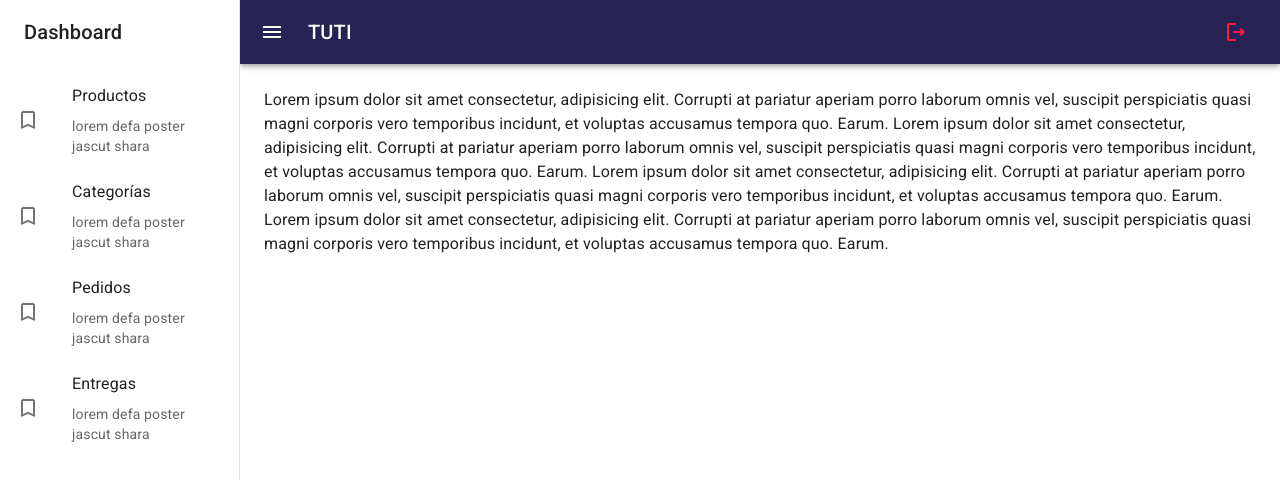
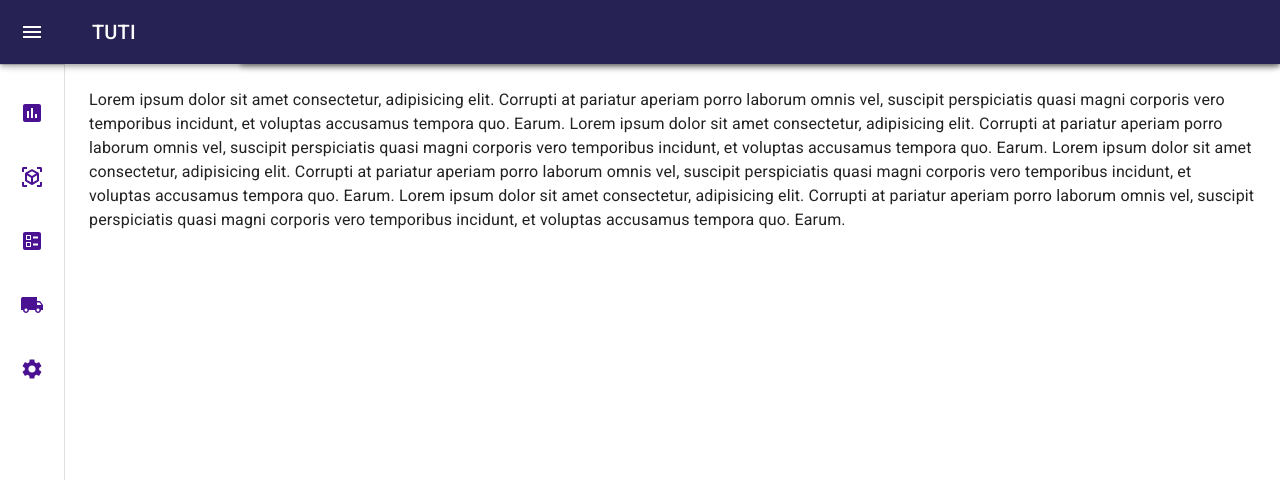
Before and after one commit to fabi4872/app-react, a React (Vite) app: page / in a window 1280 px wide. Shown: the top 480 px of the page. Built offline with nearby package versions, Linux system fonts and the light colour scheme.

Commit message:
Ultimos cambios en dashboard

```diff
--- a/src/app/components/Sidebar.jsx
+++ b/src/app/components/Sidebar.jsx
@@ -1,47 +1,197 @@
-import { TurnedInNot } from '@mui/icons-material';
-import { Box, Drawer, Grid, List, ListItem, ListItemButton, ListItemIcon, ListItemText, Toolbar, Typography } from '@mui/material';
+import React from 'react';
+import { styled, useTheme } from '@mui/material/styles';
+import Box from '@mui/material/Box';
+import MuiDrawer from '@mui/material/Drawer';
+import MuiAppBar from '@mui/material/AppBar';
+import Toolbar from '@mui/material/Toolbar';
+import List from '@mui/material/List';
+import Typography from '@mui/material/Typography';
+import Divider from '@mui/material/Divider';
+import IconButton from '@mui/material/IconButton';
+import MenuIcon from '@mui/icons-material/Menu';
+import ChevronLeftIcon from '@mui/icons-material/ChevronLeft';
+import ChevronRightIcon from '@mui/icons-material/ChevronRight';
+import ListItem from '@mui/material/ListItem';
+import ListItemButton from '@mui/material/ListItemButton';
+import ListItemIcon from '@mui/material/ListItemIcon';
+import ListItemText from '@mui/material/ListItemText';
+import AssessmentIcon from '@mui/icons-material/Assessment';
+import ViewInArIcon from '@mui/icons-material/ViewInAr';
+import BallotIcon from '@mui/icons-material/Ballot';
+import LocalShippingIcon from '@mui/icons-material/LocalShipping';
+import SettingsIcon from '@mui/icons-material/Settings';
+import { Grid } from '@mui/material';
+
+const drawerWidth = 240;
+
+const listComponents = [
+  {
+    indice: 1,
+    descripcion: 'Reportes',
+    componente: <AssessmentIcon />
+  },
+  {
+    indice: 2,
+    descripcion: 'Productos',
+    componente: <ViewInArIcon />
+  },
+  {
+    indice: 3,
+    descripcion: 'Pedidos',
+    componente: <BallotIcon />
+  },
+  {
+    indice: 4,
+    descripcion: 'Entregas',
+    componente: <LocalShippingIcon />
+  },
+  {
+    indice: 5,
+    descripcion: 'Configuración',
+    componente: <SettingsIcon />
+  }
+]
+
+const openedMixin = (theme) => ({
+  width: drawerWidth,
+  transition: theme.transitions.create('width', {
+    easing: theme.transitions.easing.sharp,
+    duration: theme.transitions.duration.enteringScreen,
+  }),
+  overflowX: 'hidden',
+});
+
+const closedMixin = (theme) => ({
+  transition: theme.transitions.create('width', {
+    easing: theme.transitions.easing.sharp,
+    duration: theme.transitions.duration.leavingScreen,
+  }),
+  overflowX: 'hidden',
+  width: `calc(${theme.spacing(7)} + 1px)`,
+  [theme.breakpoints.up('sm')]: {
+    width: `calc(${theme.spacing(8)} + 1px)`,
+  },
+});
+
+const DrawerHeader = styled('div')(({ theme }) => ({
+  display: 'flex',
+  alignItems: 'center',
+  justifyContent: 'flex-end',
+  padding: theme.spacing(0, 1),
+  // necessary for content to be below app bar
+  ...theme.mixins.toolbar,
+}));
+
+const AppBar = styled(MuiAppBar, {
+  shouldForwardProp: (prop) => prop !== 'open',
+})(({ theme, open }) => ({
+  zIndex: theme.zIndex.drawer + 1,
+  transition: theme.transitions.create(['width', 'margin'], {
+    easing: theme.transitions.easing.sharp,
+    duration: theme.transitions.duration.leavingScreen,
+  }),
+  ...(open && {
+    marginLeft: drawerWidth,
+    width: `calc(100% - ${drawerWidth}px)`,
+    transition: theme.transitions.create(['width', 'margin'], {
+      easing: theme.transitions.easing.sharp,
+      duration: theme.transitions.duration.enteringScreen,
+    }),
+  }),
+}));
+
+const Drawer = styled(MuiDrawer, { shouldForwardProp: (prop) => prop !== 'open' })(
+  ({ theme, open }) => ({
+    width: drawerWidth,
+    flexShrink: 0,
+    whiteSpace: 'nowrap',
+    boxSizing: 'border-box',
+    ...(open && {
+      ...openedMixin(theme),
+      '& .MuiDrawer-paper': openedMixin(theme),
+    }),
+    ...(!open && {
+      ...closedMixin(theme),
+      '& .MuiDrawer-paper': closedMixin(theme),
+    }),
+  }),
+);
 
 export const Sidebar = ({ drawerWidth = 240 }) => {
+  const theme = useTheme();
+  const [open, setOpen] = React.useState(false);
+
+  const handleDrawerOpen = () => {
+    setOpen(true);
+  };
+
+  const handleDrawerClose = () => {
+    setOpen(false);
+  };
+
   return (
-    <Box
-      component="nav"
-      sx={{ width: { sm: drawerWidth }, flexShrink: { sm: 0 } }}
-    >
-      <Drawer
-        variant="permanent"
-        open
-        sx={{
-          display: { xs: "block" },
-          "& .MuiDrawer-paper": { boxSizing: "border-box", width: drawerWidth }
-        }}
-      >
+    <Box sx={{ display: 'flex' }}>
+      <AppBar position="fixed" open={open}>
         <Toolbar>
+          <IconButton
+            color="inherit"
+            aria-label="open drawer"
+            onClick={handleDrawerOpen}
+            edge="start"
+            sx={{
+              marginRight: 5,
+              ...(open && { display: 'none' }),
+            }}
+          >
+            <MenuIcon />
+          </IconButton>
           <Typography variant="h6" noWrap component="div">
-            Dashboard
+            TUTI
           </Typography>
         </Toolbar>
-
+      </AppBar>
+      <Drawer variant="permanent" open={open}>
+        <DrawerHeader>
+          <Grid
+            container
+            direction="row"
+            justifyContent="space-between"
+            alignItems="center"
+          >
+            <Typography sx={{ fontWeight: "bold", ml: 2 }}>Mostaza</Typography>
+            <IconButton onClick={handleDrawerClose}>
+              {theme.direction === 'rtl' ? <ChevronRightIcon /> : <ChevronLeftIcon />}
+            </IconButton>
+          </Grid>
+        </DrawerHeader>
+        <Divider />
         <List>
-          {
-            ['Productos', 'Categorías', 'Pedidos', 'Entregas'].map( ( text ) => (
-              <ListItem key={ text } disablePadding>
-                <ListItemButton>
-                  <ListItemIcon>
-                    <TurnedInNot />
-                  </ListItemIcon>
-                  <Grid container>
-                    <ListItemText primary={ text } />
-                    <ListItemText secondary={ 'lorem defa poster jascut shara' } />
-                  </Grid>
-                </ListItemButton>
-              </ListItem>
-            ))
-          }
+          {listComponents.map(( item ) => (
+            <ListItem key={ item.indice } disablePadding sx={{ display: 'block' }}>
+              <ListItemButton
+                className="app-button-dashboard"
+                sx={{
+                  minHeight: 48,
+                  justifyContent: open ? 'initial' : 'center',
+                  px: 2.5,
+                  mt: 2
+                }}
+              >
+                <ListItemIcon
+                  className="app-icon-dashboard"
+                  sx={{
+                    minWidth: 0,
+                    mr: open ? 3 : 'auto',
+                    justifyContent: 'center',
+                  }}
+                >
+                  { item.componente }
+                </ListItemIcon>
+                <ListItemText primary={ item.descripcion } sx={{ opacity: open ? 1 : 0 }} />
+              </ListItemButton>
+            </ListItem>
+          ))}
         </List>
-
-
-
-
       </Drawer>
     </Box>
   )
--- a/src/styles.css
+++ b/src/styles.css
@@ -14,3 +14,16 @@
     color: blue;
     font-weight: bold;
 }
+
+.app-icon-dashboard{
+    color: #4A1292 !important;
+}
+
+.app-button-dashboard{
+    margin: 1rem 0.5rem !important;
+    border-radius: 0.5rem !important;
+}
+
+.app-button-dashboard:hover{
+    background-color: #EDE7F6 !important;
+}
```
